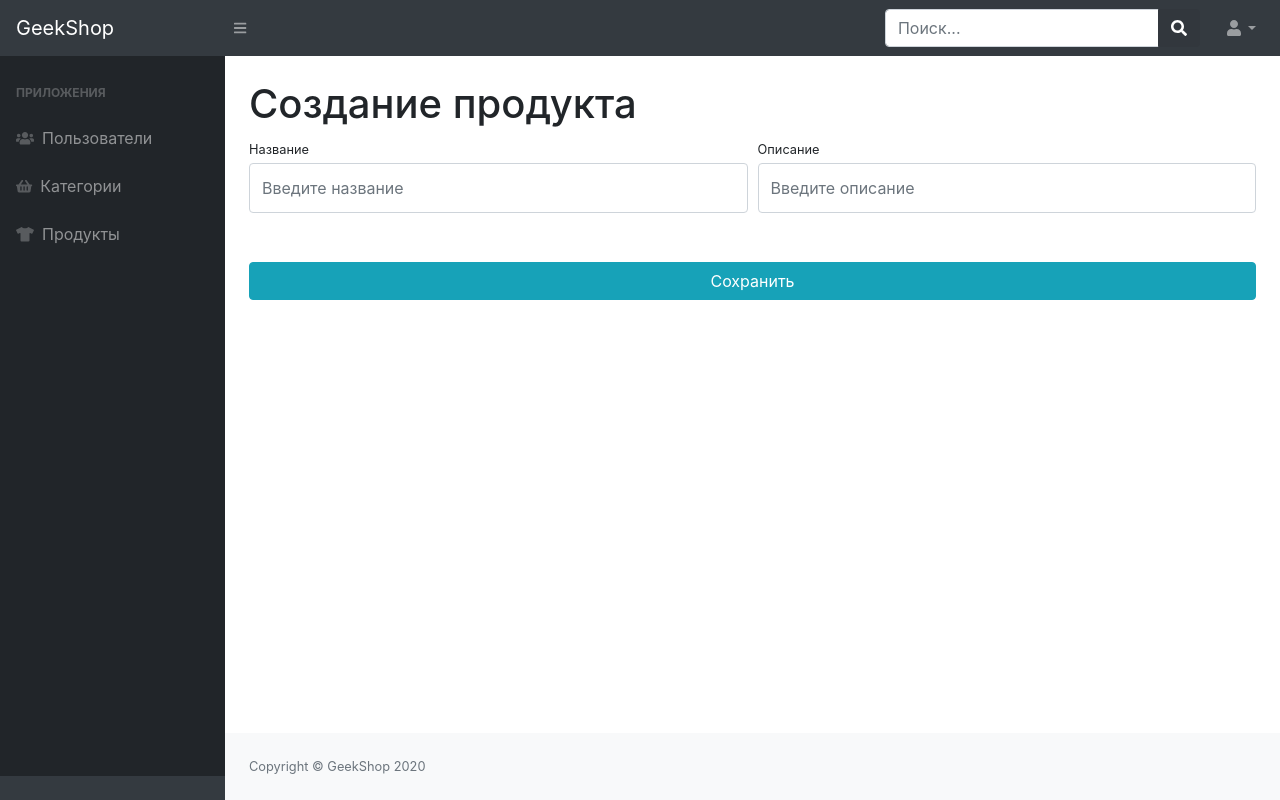
After one commit to Kllraz/geekshop, a Django app: page /admin-staff/product-category-create/ in a window 1280 px wide. The commit adds this page. Run offline with Django 3.2, Linux system fonts and the light colour scheme; the visitor is signed in with stand-in values (Sample User, id 1); some libraries are stand-ins or nearby versions.

Commit message:
added product category create form

```diff
--- a/adminapp/forms.py
+++ b/adminapp/forms.py
@@ -82,3 +82,31 @@ class AdminCreateProductForm(forms.ModelForm):
     class Meta:
         model = Product
         fields = ('name', 'description', 'price', 'quantity', 'category', 'image')
+
+
+class AdminCreateProductCategoryForm(forms.ModelForm):
+    name = forms.CharField(widget=forms.TextInput(attrs={
+        'class': 'form-control py-4',
+        'placeholder': 'Введите название'
+    }))
+    description = forms.CharField(widget=forms.TextInput(attrs={
+        'class': 'form-control py-4',
+        'placeholder': 'Введите описание'
+    }))
+
+    class Meta:
+        model = ProductCategory
+        fields = ('name', 'description')
+
+
+class AdminEditProductCategoryForm(forms.ModelForm):
+    name = forms.CharField(widget=forms.TextInput(attrs={
+        'class': 'form-control py-4'
+    }))
+    description = forms.CharField(widget=forms.TextInput(attrs={
+        'class': 'form-control py-4'
+    }))
+
+    class Meta:
+        model = ProductCategory
+        fields = ('name', 'description')
--- a/adminapp/templates/adminapp/admin-product-categories-read.html
+++ b/adminapp/templates/adminapp/admin-product-categories-read.html
@@ -50,8 +50,8 @@
             </div>
         </div>
         <div class="card-footer">
-            <a href="{% url 'admin-staff:create_user' %}">
-                <button class="btn btn-success">Создать пользователя</button>
+            <a href="{% url 'admin-staff:create_product_category' %}">
+                <button class="btn btn-success">Создать категорию</button>
             </a>
         </div>
     </div>
--- /dev/null
+++ b/adminapp/templates/adminapp/admin-product-category-create.html
@@ -0,0 +1,36 @@
+{% extends 'adminapp/base.html' %}
+
+{% block content %}
+    {% if form.errors %}
+        <div class="alert alert-warning alert-dismissible fade show" role="alert"
+             style="margin-top: 50px;">
+            {{ form.errors | escape }}
+            <button type="button" class="close" data-dismiss="alert" aria-label="Close">
+                <span aria-hidden="true">&times;</span>
+            </button>
+        </div>
+    {% endif %}
+    <h1 class="mt-4">Создание продукта</h1>
+    <form action="{% url 'admin-staff:create_product_category' %}" method="post">
+        {% csrf_token %}
+        <div class="form-row">
+            <div class="col-lg-6">
+                <div class="form-group">
+                    <label class="small mb-1" for="{{ form.name.id_for_label }}">Название</label>
+                    {{ form.name }}
+                </div>
+            </div>
+            <div class="col-lg-6">
+                <div class="form-group">
+                    <label class="small mb-1" for="{{ form.description.id_for_label }}">Описание</label>
+                    {{ form.description }}
+                </div>
+            </div>
+        </div>
+        <div class="form-row">
+            <div class="col-lg-12" style="margin-top: 33px;">
+                <input class="btn btn-info btn-block" type="submit" value="Сохранить">
+            </div>
+        </div>
+    </form>
+{% endblock %}
--- a/adminapp/urls.py
+++ b/adminapp/urls.py
@@ -1,7 +1,7 @@
 from django.urls import path
 
 from adminapp.views import index, create_user, change_user, users, delete_user, activate_user, products, change_product, \
-    delete_product, create_product, product_categories
+    delete_product, create_product, product_categories, create_product_category
 
 app_name = 'authapp'
 
@@ -19,6 +19,7 @@ urlpatterns = [
     path('product-delete/<int:product_id>/', delete_product, name='delete_product'),
 
     path('product-categories/', product_categories, name='product_categories'),
-    # path('change-product/<int:product_id>/', change_product, name='change_product'),
+    path('product-category-create/', create_product_category, name='create_product_category'),
+    path('change-product/<int:product_id>/', change_product, name='change_product_category'),
     # path('product-delete/<int:product_id>/', delete_product, name='delete_product'),
 ]
--- a/adminapp/views.py
+++ b/adminapp/views.py
@@ -4,7 +4,8 @@ from django.contrib import messages
 from django.contrib.auth.decorators import user_passes_test
 
 from authapp.models import User
-from adminapp.forms import AdminUserCreationForm, AdminUserEditForm, AdminProductEditForm, AdminCreateProductForm
+from adminapp.forms import AdminUserCreationForm, AdminUserEditForm, AdminProductEditForm, AdminCreateProductForm, \
+    AdminCreateProductCategoryForm, AdminEditProductCategoryForm
 from mainapp.models import Product, ProductCategory
 
 
@@ -143,3 +144,19 @@ def product_categories(request):
         'categories': ProductCategory.objects.all()
     }
     return render(request, 'adminapp/admin-product-categories-read.html', context)
+
+
+@user_passes_test(lambda u: u.is_superuser)
+def create_product_category(request):
+    if request.method == 'POST':
+        form = AdminCreateProductCategoryForm(data=request.POST, files=request.FILES)
+        if form.is_valid():
+            form.save()
+            messages.success(request, 'Категория создана')
+            return redirect('admin-staff:product_categories')
+    else:
+        form = AdminCreateProductCategoryForm()
+    context = {
+        'form': form,
+    }
+    return render(request, 'adminapp/admin-product-category-create.html', context)
```
